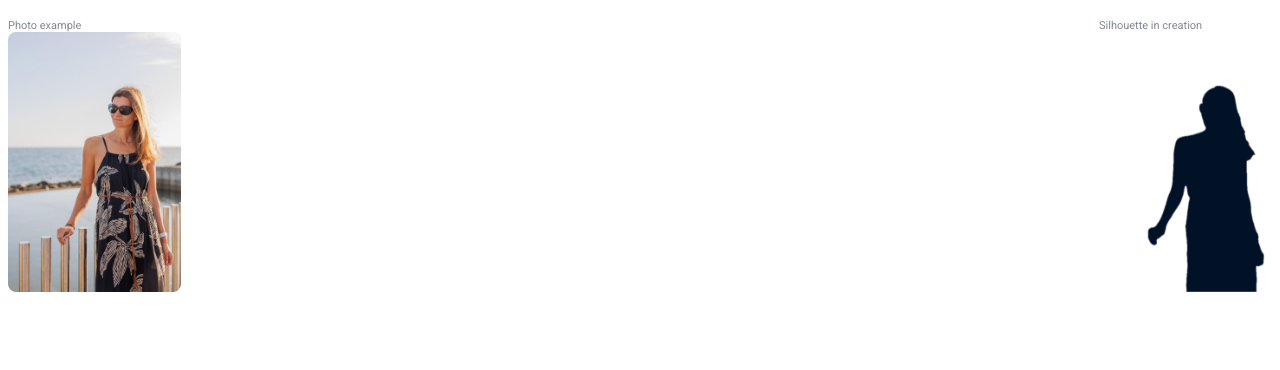
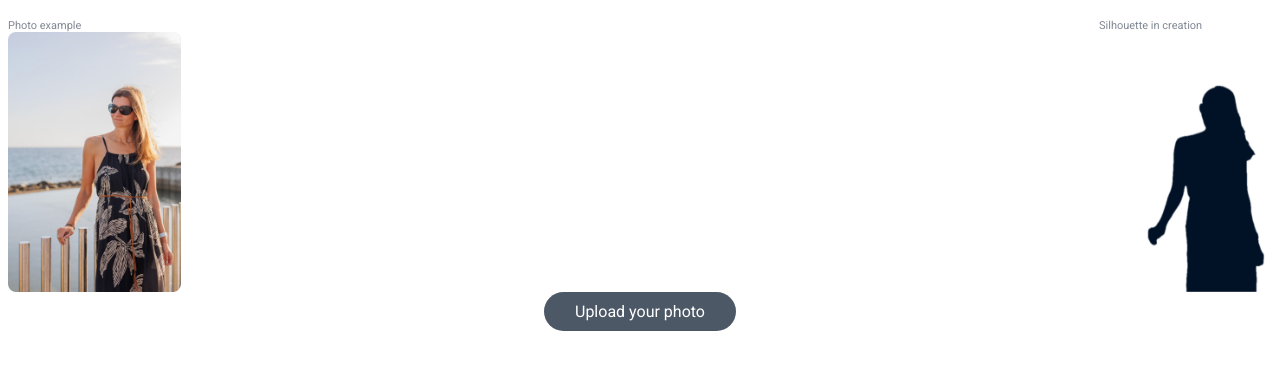
Before and after one commit to mayteles/virtual-try-on-client, a React (Create React App) app: page / in a window 1280 px wide. Shown: the top 370 px of the page. Built offline with nearby package versions, Linux system fonts and the light colour scheme.

Commit message:
create and style primary cta to upload photo

```diff
--- a/src/components/PhotoUpload/PhotoUpload.js
+++ b/src/components/PhotoUpload/PhotoUpload.js
@@ -30,6 +30,7 @@ const PhotoUpload = () => {
           <Silhouette state={silhouetteState} />
         </div>
       </div>
+      <botton className="primary-cta">Upload your photo</botton>
     </>
   );
 };
--- a/src/components/PhotoUpload/PhotoUpload.scss
+++ b/src/components/PhotoUpload/PhotoUpload.scss
@@ -24,3 +24,18 @@
   background: url("../../assets/images/colored.png") lightgray 50% / cover
     no-repeat;
 }
+
+.primary-cta {
+  display: flex;
+  padding: 0.625rem 1.5rem;
+  justify-content: center;
+  align-items: center;
+  gap: 0.5rem;
+  flex: 1 0 0;
+  align-self: stretch;
+  border-radius: 6.25rem;
+  background: var(--Neutral-700, #4d5867);
+  color: var(--M3-sys-light-on-primary, #fff);
+  width: 9rem;
+  margin: auto;
+}
```
